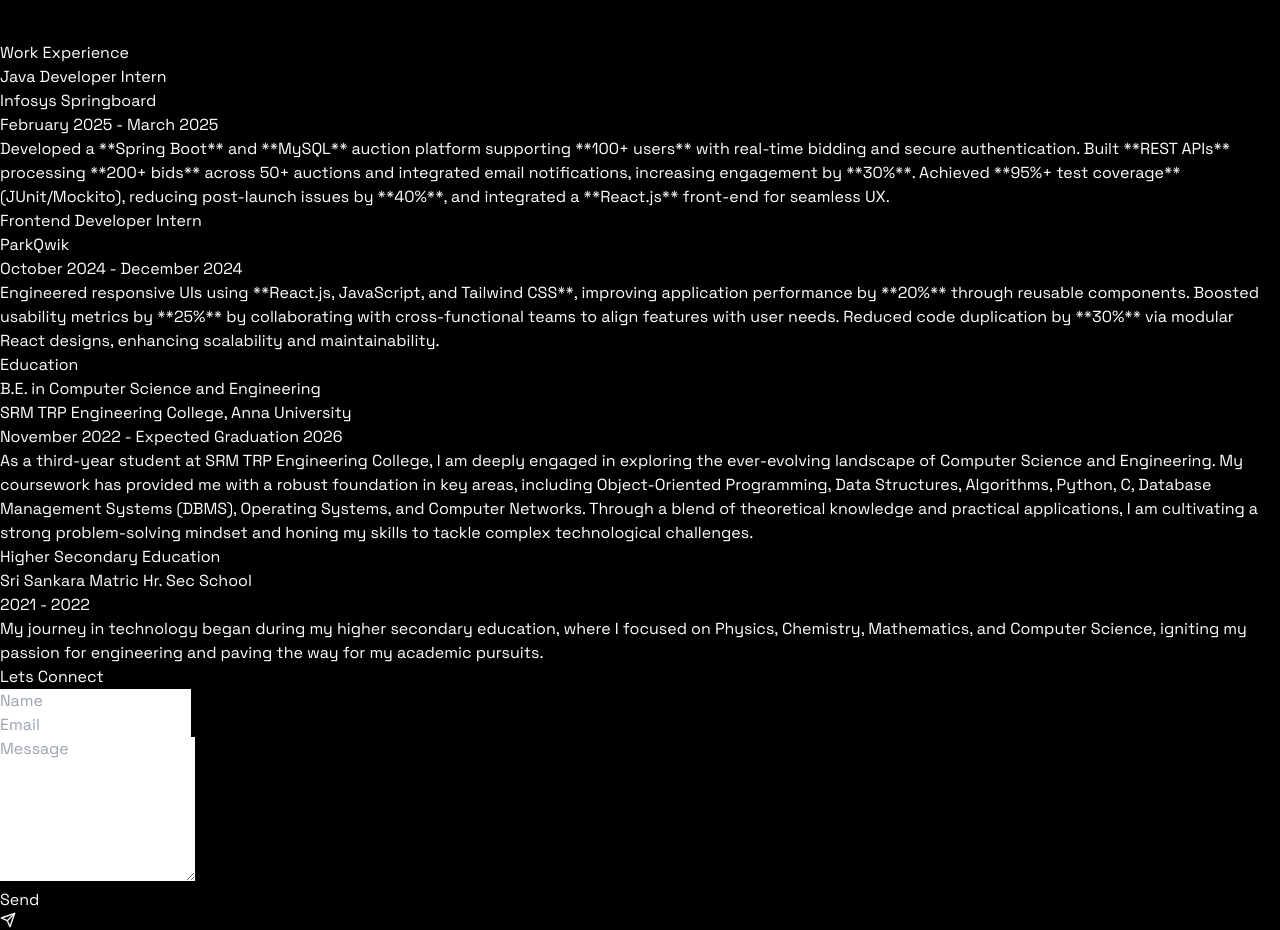
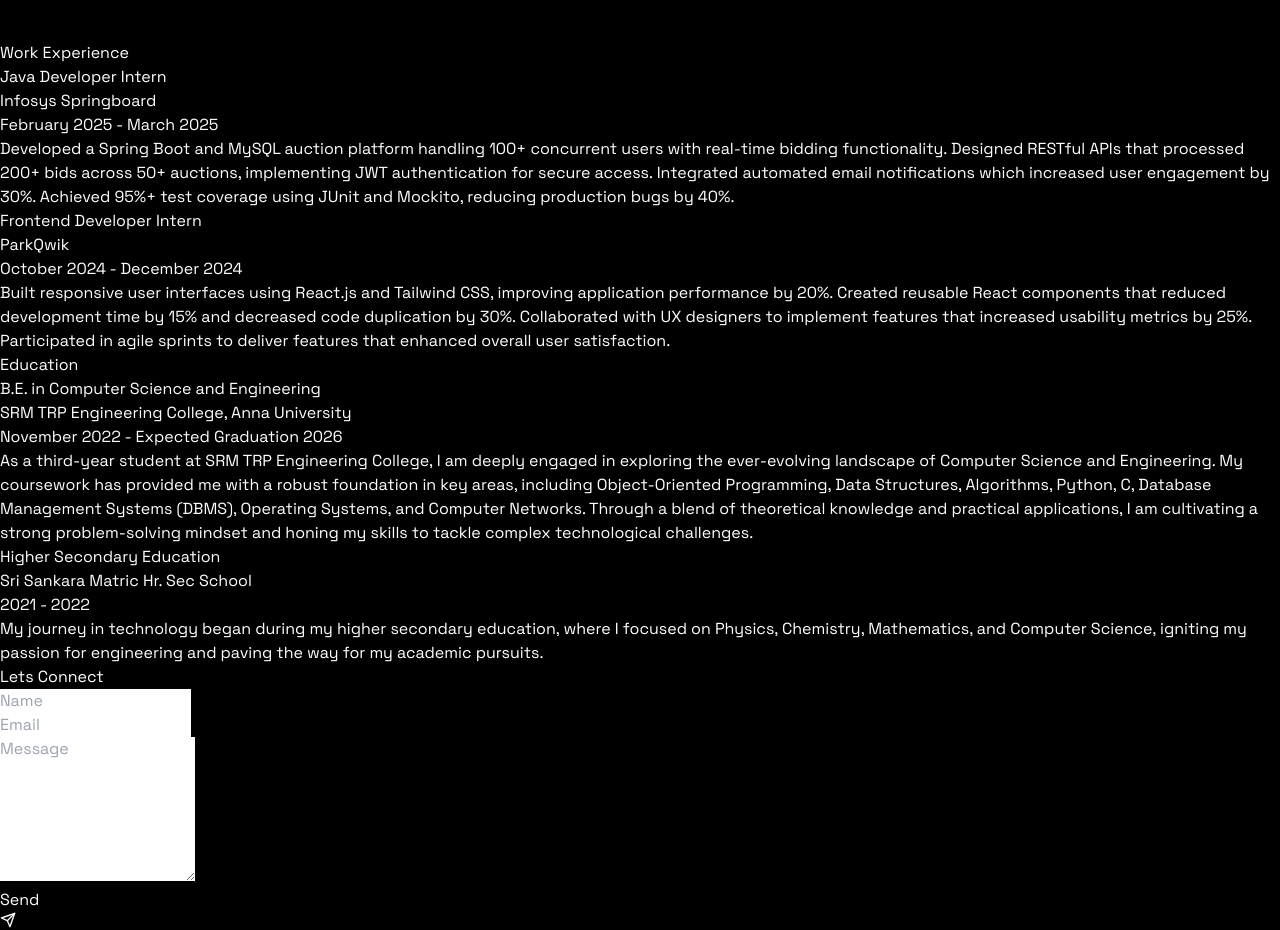
Before and after one commit to Dharmaajay2222/dafolio, a React (Vite) app: page / in a window 1280 px wide. Shown: the part 6380-7310 px from the top of the page. Built offline with nearby package versions, Linux system fonts and the light colour scheme.

Commit message:
Update index.jsx

```diff
--- a/src/constants/index.jsx
+++ b/src/constants/index.jsx
@@ -212,24 +212,26 @@
 
 
   export const EXPERIENCES = [
-    {
+  {
     title: "Java Developer Intern",
     company: "Infosys Springboard",
     duration: "February 2025 - March 2025",
     description:
-      "Developed a **Spring Boot** and **MySQL** auction platform supporting **100+ users** with real-time bidding and secure authentication. " +
-      "Built **REST APIs** processing **200+ bids** across 50+ auctions and integrated email notifications, increasing engagement by **30%**. " +
-      "Achieved **95%+ test coverage** (JUnit/Mockito), reducing post-launch issues by **40%**, and integrated a **React.js** front-end for seamless UX.",
+      "Developed a Spring Boot and MySQL auction platform handling 100+ concurrent users with real-time bidding functionality. " +
+      "Designed RESTful APIs that processed 200+ bids across 50+ auctions, implementing JWT authentication for secure access. " +
+      "Integrated automated email notifications which increased user engagement by 30%. " +
+      "Achieved 95%+ test coverage using JUnit and Mockito, reducing production bugs by 40%.",
   },
   {
     title: "Frontend Developer Intern",
     company: "ParkQwik",
     duration: "October 2024 - December 2024",
     description:
-      "Engineered responsive UIs using **React.js, JavaScript, and Tailwind CSS**, improving application performance by **20%** through reusable components. " +
-      "Boosted usability metrics by **25%** by collaborating with cross-functional teams to align features with user needs. " +
-      "Reduced code duplication by **30%** via modular React designs, enhancing scalability and maintainability.",
-  },
+      "Built responsive user interfaces using React.js and Tailwind CSS, improving application performance by 20%. " +
+      "Created reusable React components that reduced development time by 15% and decreased code duplication by 30%. " +
+      "Collaborated with UX designers to implement features that increased usability metrics by 25%. " +
+      "Participated in agile sprints to deliver features that enhanced overall user satisfaction.",
+  }
 ];
 
   export const EDUCATION = [
```
